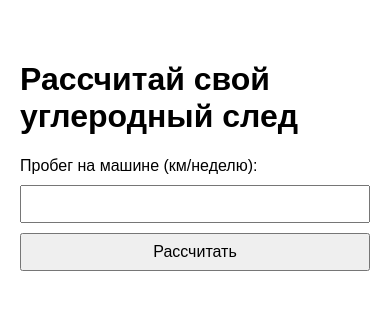
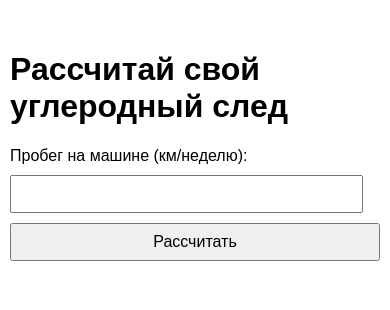
Before and after one commit to blacklowwa/CarbonTracker, a Flask app: page / in a window 390 px wide. Shown: the top 310 px of the page. Run offline with Flask 3, Linux system fonts and the light colour scheme.

Commit message:
Update styles.css

```diff
--- a/static/css/styles.css
+++ b/static/css/styles.css
@@ -13,3 +13,8 @@ input, button {
     padding: 8px;
     font-size: 16px;
 }
+
+@media (max-width: 600px) {
+    body { padding: 10px; }
+    input { width: 90%; }
+}
```
